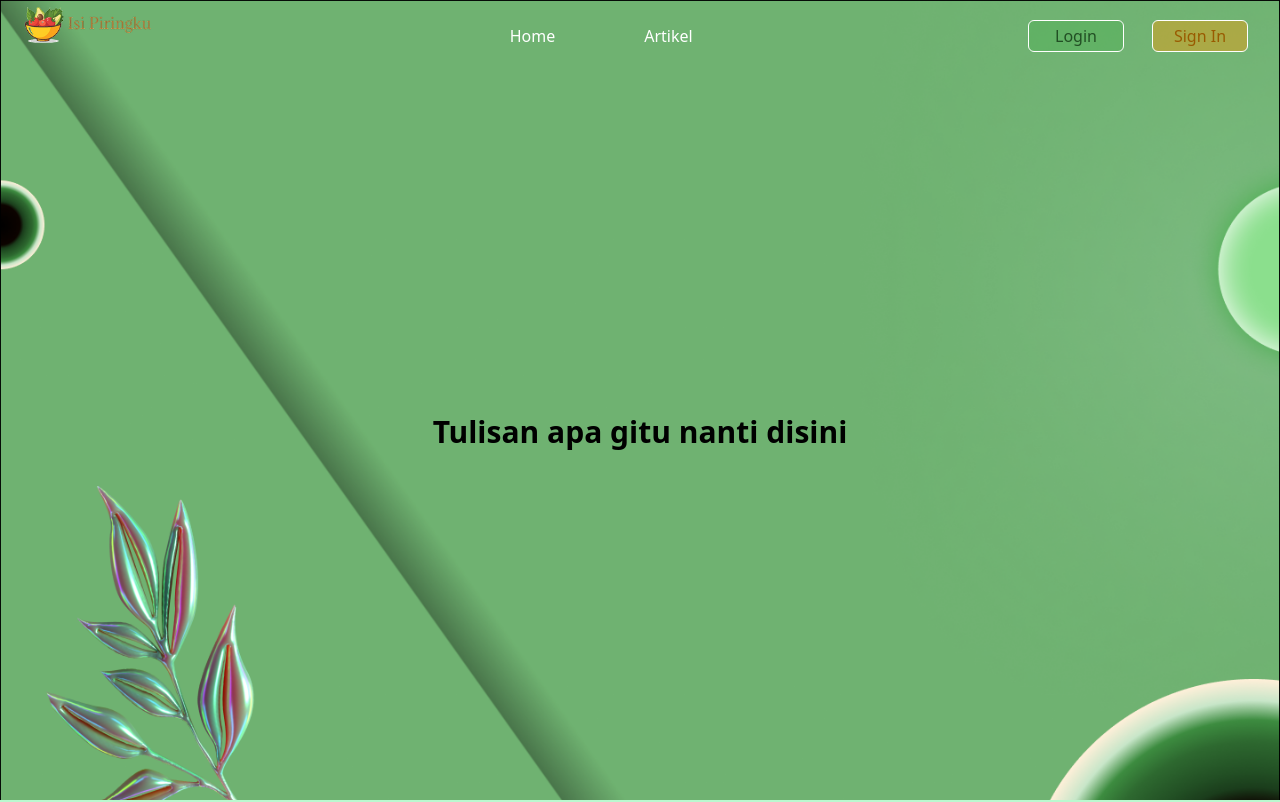
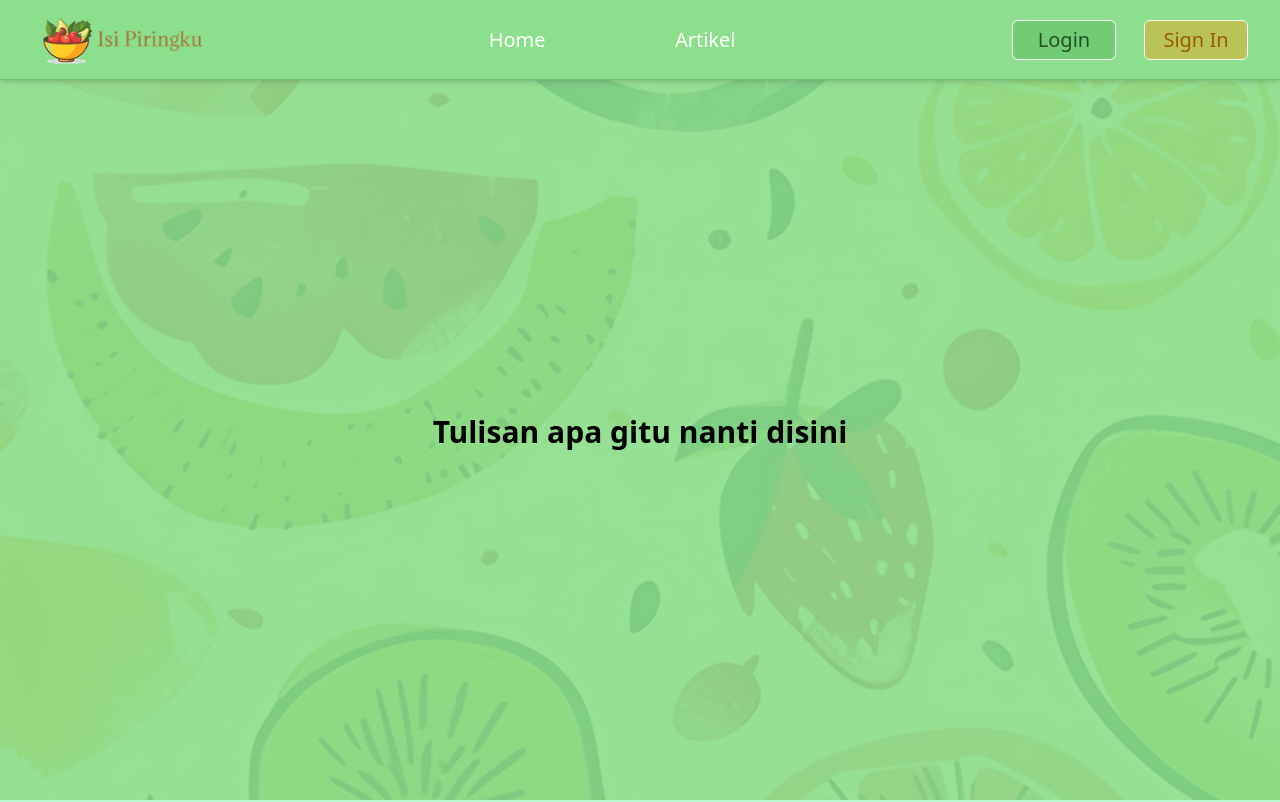
Before and after one commit to irhamputra77/tubescheva, a React (Vite) app in the folder IsiPiringku/: page / in a window 1280 px wide. Shown: the top 802 px of the page. Built offline with nearby package versions, Linux system fonts and the light colour scheme.

Commit message:
ganti bg

```diff
--- a/IsiPiringku/src/Components/Navbar.jsx
+++ b/IsiPiringku/src/Components/Navbar.jsx
@@ -3,17 +3,17 @@ import logo from '../assets/Logo Isi Piringku Tulisan Samping 2.png';
 
 const Navbar = () => {
   return (
-    <nav className="flex items-center justify-between h-16 px-8 py-2 bg-transparent">
+    <nav className="fixed top-0 left-0 w-full z-50 flex items-center justify-between h-20 px-8 py-2 bg-[#8BDF8D] border-b border-[#6FBF70] shadow-md">
       <div>
-        <img src={logo} alt="Logo" className="h-22 object-contain mt-[-17px] ml-[-16px]" />
+        <img src={logo} alt="Logo" className="h-25 object-contain " />
       </div>
-      <div className="flex gap-10 mt-2">
-        <button className="flex items-center justify-center text-white h-8 w-24 rounded-md hover:bg-[#995B00]/40 hover:shadow hover:shadow-white transition">Home</button>
-        <button className="flex items-center justify-center text-white h-8 w-24 rounded-md hover:bg-[#995B00]/40 hover:shadow hover:shadow-white transition">Artikel</button>
+      <div className="flex gap-20">
+        <button className="flex items-center justify-center text-white text-xl h-10 w-27 rounded-md hover:bg-[#995B00]/40 hover:shadow hover:shadow-white transition">Home</button>
+        <button className="flex items-center justify-center text-white text-xl h-10 w-27 rounded-md hover:bg-[#995B00]/40 hover:shadow hover:shadow-white transition">Artikel</button>
       </div>
-      <div className="flex gap-7 mt-2">
-        <button className="bg-[#4CAF50]/40 text-[#224F24] h-8 w-24 rounded-md font-light hover:shadow hover:shadow-white transition border border-white">Login</button>
-        <button className="bg-[#FF9800]/40 text-[#995B00] h-8 w-24 rounded-md font-light hover:shadow hover:shadow-white transition border border-white">Sign In</button>
+      <div className="flex gap-7">
+        <button className="bg-[#4CAF50]/40 text-[#224F24] text-xl h-10 w-26 rounded-md font-light hover:shadow hover:shadow-white transition border border-white">Login</button>
+        <button className="bg-[#FF9800]/40 text-[#995B00] text-xl h-10 w-26 rounded-md font-light hover:shadow hover:shadow-white transition border border-white">Sign In</button>
       </div>
     </nav>
   );
--- a/IsiPiringku/src/Pages/HeroSection.jsx
+++ b/IsiPiringku/src/Pages/HeroSection.jsx
@@ -1,6 +1,6 @@
 export default function HeroSection() {
     return (
-        <div className="flex items-center justify-center min-h-[calc(100vh-64px)] relative z-10">
+        <div className="w-full px-4 sm:px-8 md:px-16 lg:px-32 flex items-center justify-center min-h-[calc(100vh-64px)] relative z-10">
             <h1 className="text-center text-2xl md:text-3xl font-semibold text-black">
                 Tulisan apa gitu nanti disini
             </h1>
--- a/IsiPiringku/src/Pages/HomePage.jsx
+++ b/IsiPiringku/src/Pages/HomePage.jsx
@@ -1,13 +1,13 @@
 import React from 'react';
 import Navbar from '../Components/Navbar';
 import Features from '../Pages/Features';
-import Background from '../assets/Desktop - 12.png';
+import Background from '../assets/Background2 2.png';
 import Dashboard from '../Pages/Dashboard';
 import HeroSection from './HeroSection';
 const HomePage = () => {
   return (
     <div
-      className="min-h-screen font-sans bg-contain bg-no-repeat bg-top bg-green-300"
+      className="min-h-screen pt-16 font-sans bg-cover bg-no-repeat bg-top bg-[#8BDF8D]"
       style={{ backgroundImage: `url(${Background})` }}
     >
       <Navbar />
```
Also changed, not shown: IsiPiringku/src/assets/Background2 2.png (added).
